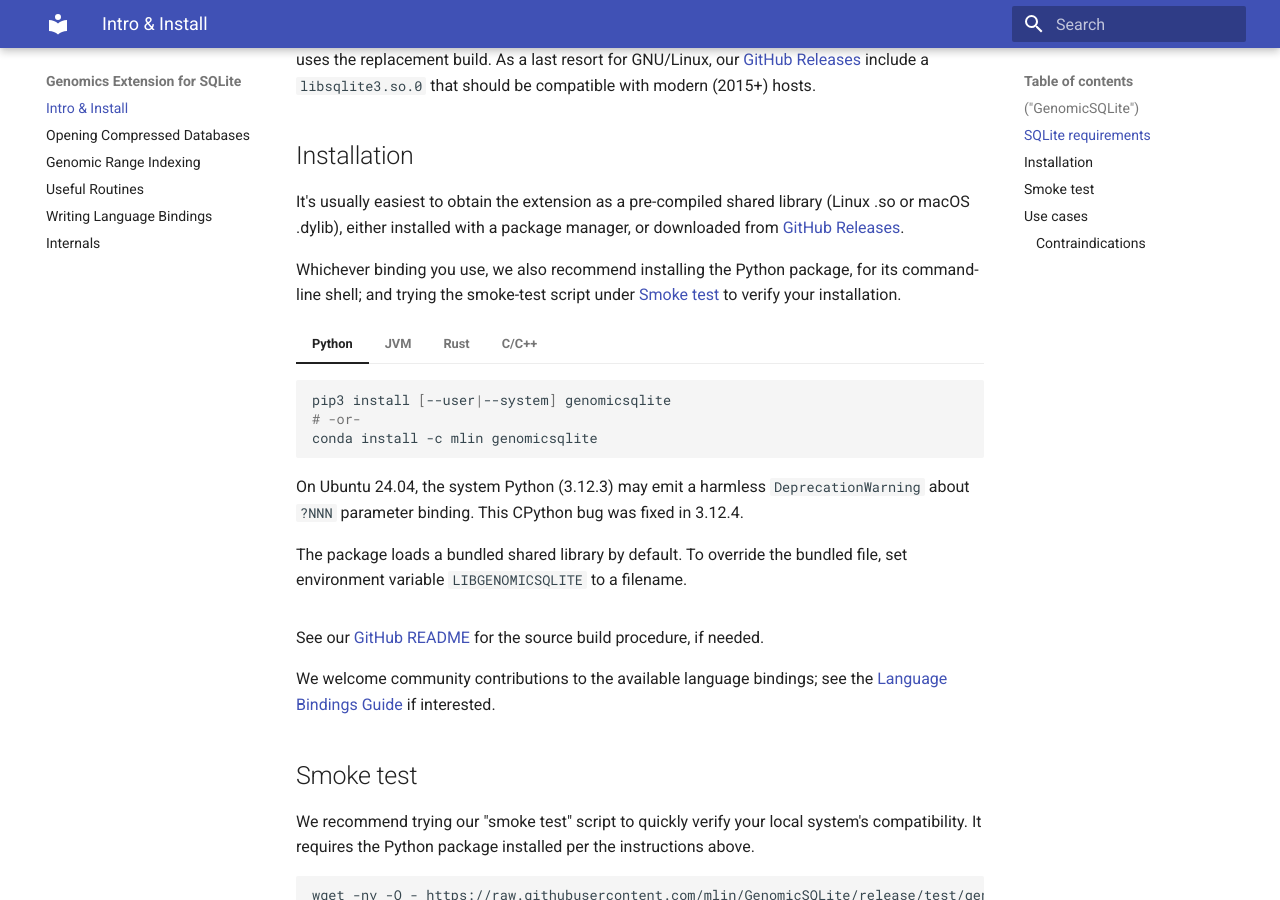
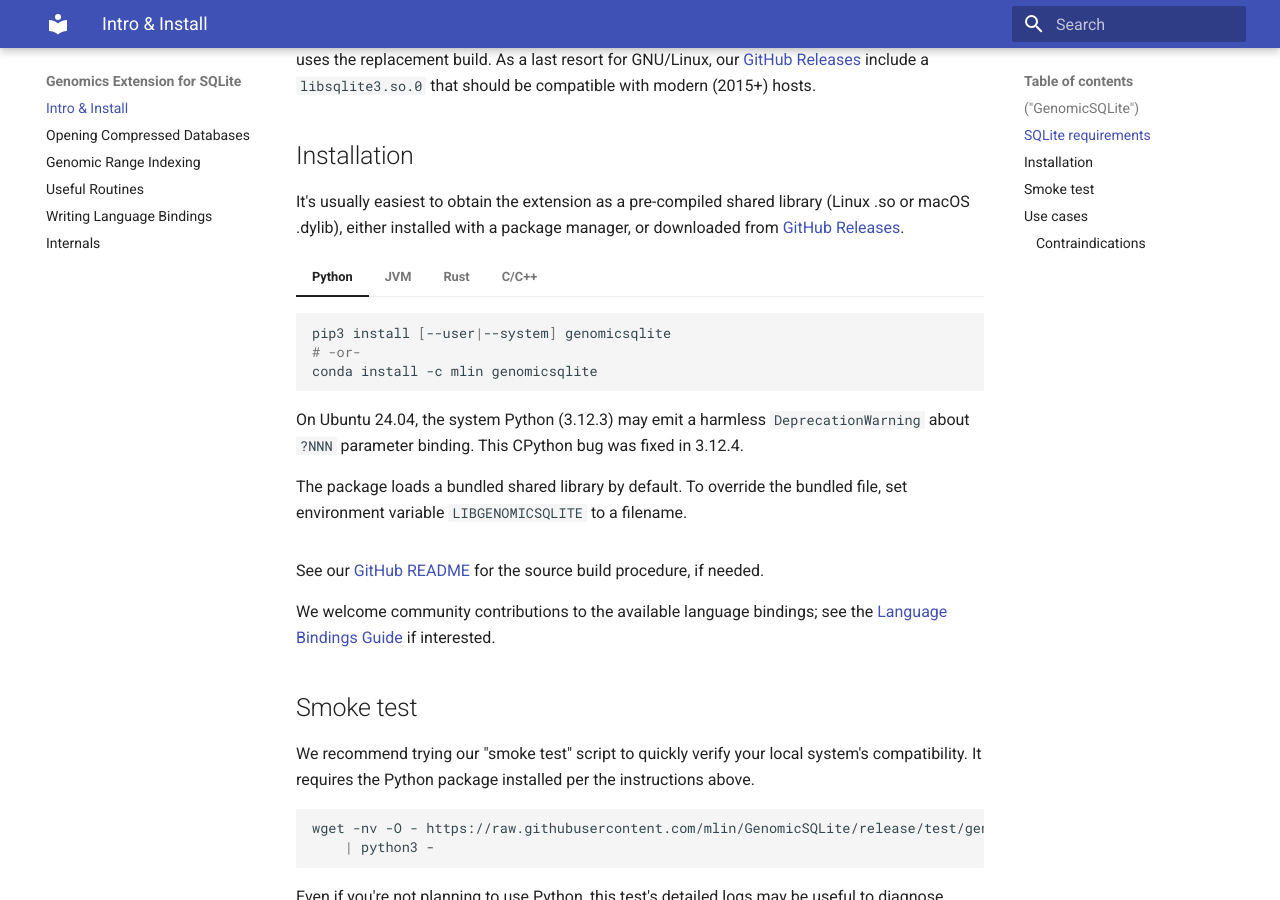
Before and after one commit to mlin/GenomicSQLite, an MkDocs documentation site: the page built from docs/index.md, in a window 1280 px wide and 900 px high, scrolled down 1340 px. Built offline with MkDocs 1.6.1 and Material for MkDocs 9.7.7, drawn with Linux system fonts in a browser that asks for light colours; some of the changed lines change nothing that is shown.

Commit message:
Docs: keep the Python-package recommendation in the non-Python tabs

````diff
--- a/docs/index.md
+++ b/docs/index.md
@@ -36,8 +36,6 @@
 ## Installation
 
 It's usually easiest to obtain the extension as a pre-compiled shared library (Linux .so or macOS .dylib), either installed with a package manager, or downloaded from [GitHub Releases](https://github.com/mlin/GenomicSQLite/releases).
-
-Whichever binding you use, we also recommend installing the Python package, for its command-line shell; and trying the smoke-test script under [Smoke test](#smoke-test) to verify your installation.
 
 === "Python"
     ``` bash
@@ -85,6 +83,8 @@
 
     To bundle GenomicSQLite and sqlite-jdbc inside an "Uber JAR" for your application, you may need to enable the [ServicesResourceTransformer for Maven Shade](https://maven.apache.org/plugins/maven-shade-plugin/examples/resource-transformers.html#ServicesResourceTransformer) or [mergeServiceFiles() for Gradle Shadow](https://stackoverflow.com/questions/32887966/shadow-plugin-gradle-what-does-mergeservicefiles-do), to ensure the JDBC drivers will be registered automatically when the "Uber JAR" loads.
 
+    Recommendation: *also* install the Python package, which includes a useful command-line shell.
+
 === "Rust"
     Add to your project's `Cargo.toml`:
 
@@ -95,8 +95,12 @@
 
     Building with the crate will include a platform-appropriate shared library file within your compilation unit, to be extracted & loaded at runtime. To disable this, add `default-features = false` and at runtime, set environment variable `LIBGENOMICSQLITE` to a filename or place the library file somewhere it'll be found by `dlopen("libgenomicsqlite")`.
 
+    Recommendation: *also* install the Python package, which includes a useful command-line shell.
+
 === "C/C++"
     Download zip of shared library and `genomicsqlite.h` from [GitHub Releases](https://github.com/mlin/GenomicSQLite/releases). Build your program with them, and also ensure the dynamic linker will find the shared library at runtime, by either: (1) installing it in a system or user lib directory & refreshing cache, (2) setting `LD_LIBRARY_PATH` environment variable, (3) building with `-rpath`.
+
+    Recommendation: *also* install the Python package, which includes a useful command-line shell.
 
     GNU/Linux: to link the prebuilt `libgenomicsqlite.so` distributed from our GitHub Releases, you
     may have to compile your source with `CXXFLAGS=-D_GLIBCXX_USE_CXX11_ABI=0`. This is because the
````
